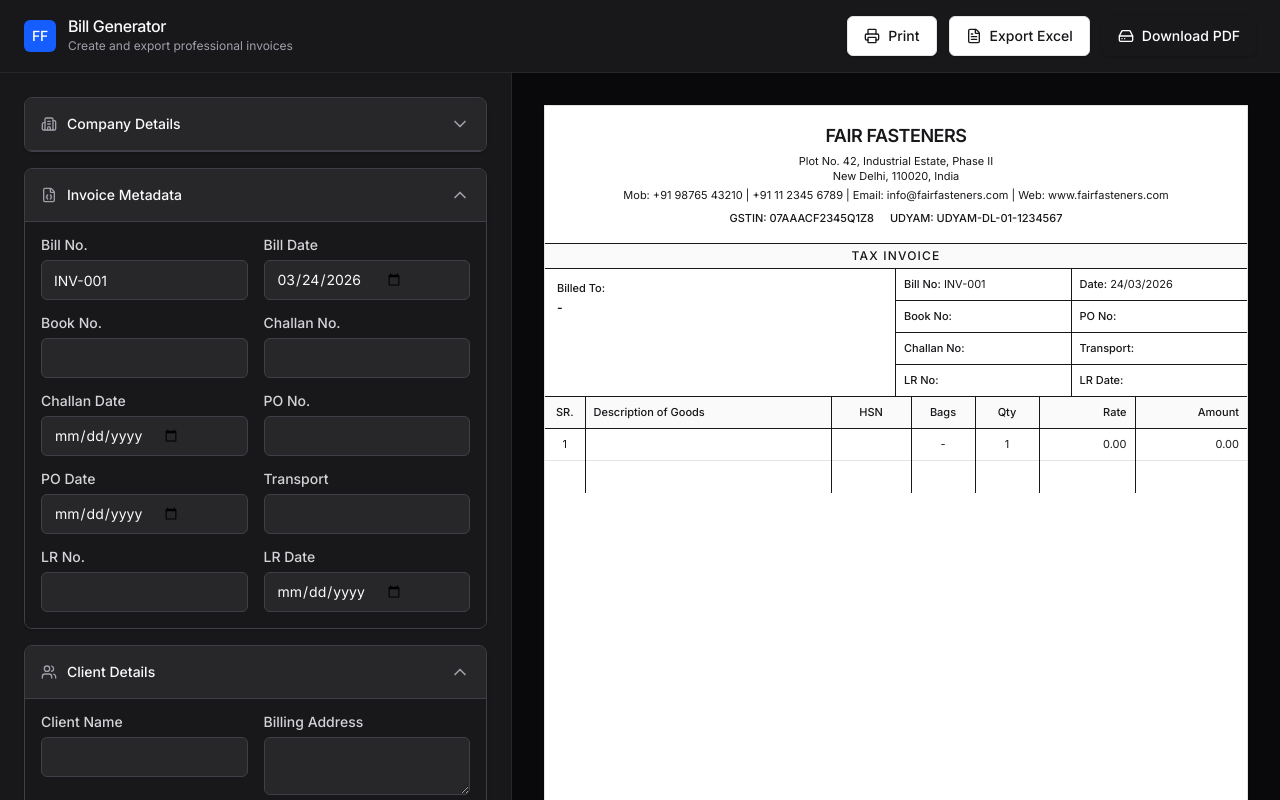
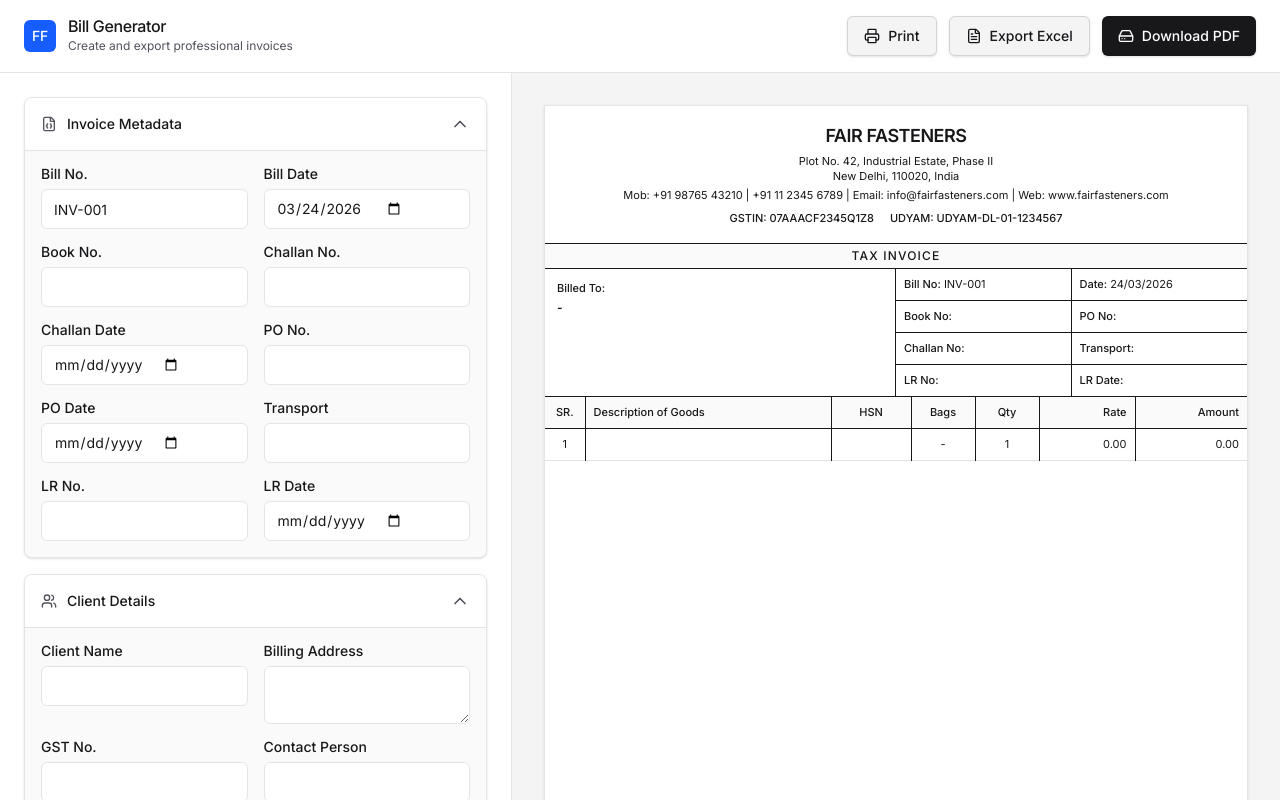
Before and after one commit to Janakarpatel/fairfasteners-bill-generator, a Next.js app in the folder fair-bill-app/: page / in a window 1280 px wide. Built offline with nearby package versions, Linux system fonts and the light colour scheme.

Commit message:
QA: Fixed the line item border format in bill template. (#4)

```diff
--- a/fair-bill-app/app/globals.css
+++ b/fair-bill-app/app/globals.css
@@ -15,12 +15,12 @@
 }
 
 ::-webkit-scrollbar-thumb {
-  background: #d4d4d8;
+  background: #a1a1aa;
   border-radius: 4px;
 }
 
 ::-webkit-scrollbar-thumb:hover {
-  background: #a1a1aa;
+  background: #71717a;
 }
 
 /* Hide number input arrows */
--- a/fair-bill-app/app/layout.tsx
+++ b/fair-bill-app/app/layout.tsx
@@ -11,9 +11,9 @@ export const metadata: Metadata = {
 
 export default function RootLayout({ children }: { children: React.ReactNode }) {
   return (
-    <html lang="en" className="dark">
+    <html lang="en">
       <head></head>
-      <body className={`${inter.className} min-h-screen text-sm bg-zinc-950 text-zinc-50 antialiased`}>
+      <body className={`${inter.className} min-h-screen text-sm bg-white text-zinc-900 antialiased`}>
         {children}
       </body>
     </html>
--- a/fair-bill-app/components/BillGenerator.tsx
+++ b/fair-bill-app/components/BillGenerator.tsx
@@ -153,18 +153,18 @@ export default function BillGenerator() {
   }
 
   return (
-    <div className="flex flex-col h-screen bg-zinc-950">
+    <div className="flex flex-col h-screen bg-white">
       {/* Header */}
-      <header className="bg-zinc-900 border-b border-zinc-800 px-6 py-4 flex items-center justify-between sticky top-0 z-10">
+      <header className="bg-white border-b border-zinc-200 px-6 py-4 flex items-center justify-between sticky top-0 z-10">
         <div className="flex items-center gap-3">
           <div className="w-8 h-8 bg-blue-600 rounded-md flex items-center justify-center text-white font-medium text-sm tracking-tight">
             FF
           </div>
           <div>
-            <h1 className="text-base font-medium tracking-tight text-zinc-50 leading-none">
+            <h1 className="text-base font-medium tracking-tight text-zinc-900 leading-none">
               Bill Generator
             </h1>
-            <p className="text-xs text-zinc-400 mt-1">Create and export professional invoices</p>
+            <p className="text-xs text-zinc-600 mt-1">Create and export professional invoices</p>
           </div>
         </div>
         <div className="flex items-center gap-3">
@@ -187,21 +187,8 @@ export default function BillGenerator() {
       {/* Main Content */}
       <main className="flex-1 overflow-hidden flex flex-col md:flex-row">
         {/* LEFT: FORM */}
-        <div className="w-full md:w-[45%] lg:w-[40%] h-full overflow-y-auto border-r border-zinc-800 bg-zinc-900 p-6">
+        <div className="w-full md:w-[45%] lg:w-[40%] h-full overflow-y-auto border-r border-zinc-200 bg-white p-6">
           <div className="max-w-xl mx-auto flex flex-col gap-4 pb-20">
-
-            <Section title="Company Details" icon="solar:buildings-linear" defaultOpen={false}>
-              <div className="grid grid-cols-1 md:grid-cols-2 gap-4">
-                <Input label="Company Name" value={data.companyName} disabled className="col-span-full" />
-                <Textarea label="Address" value={data.companyAddress} disabled className="col-span-full" rows={2} />
-                <Input label="Mobile 1" value={data.companyMobile1} disabled />
-                <Input label="Mobile 2" value={data.companyMobile2} disabled />
-                <Input label="Email" type="email" value={data.companyEmail} disabled />
-                <Input label="Website" value={data.companyWebsite} disabled />
-                <Input label="GST No." value={data.companyGstNo} disabled />
-                <Input label="UDYAM No." value={data.companyUdyamNo} disabled />
-              </div>
-            </Section>
 
             <Section title="Invoice Metadata" icon="solar:bill-list-linear" defaultOpen={true}>
               <div className="grid grid-cols-1 md:grid-cols-2 gap-4">
@@ -231,11 +218,11 @@ export default function BillGenerator() {
             <Section title="Line Items" icon="solar:box-linear" defaultOpen={true}>
               <div className="flex flex-col gap-6">
                 {data.lineItems.map((item) => (
-                  <div key={item.id} className="relative p-4 border border-zinc-700 bg-zinc-800 rounded-lg group">
+                  <div key={item.id} className="relative p-4 border border-zinc-200 bg-zinc-50 rounded-lg group">
                     {data.lineItems.length > 1 && (
                       <button
                         onClick={() => removeLineItem(item.id)}
-                        className="absolute -top-2.5 -right-2.5 w-6 h-6 bg-zinc-800 border border-zinc-700 rounded-full text-red-400 flex items-center justify-center shadow-sm opacity-0 group-hover:opacity-100 transition-opacity hover:bg-red-900 hover:border-red-700"
+                        className="absolute -top-2.5 -right-2.5 w-6 h-6 bg-white border border-zinc-200 rounded-full text-red-600 flex items-center justify-center shadow-sm opacity-0 group-hover:opacity-100 transition-opacity hover:bg-red-50 hover:border-red-300"
                       >
                         <Trash2 className="w-4 h-4" />
                       </button>
@@ -296,7 +283,7 @@ export default function BillGenerator() {
         </div>
 
         {/* RIGHT: PREVIEW */}
-        <div className="w-full md:w-[55%] lg:w-[60%] h-full overflow-y-auto bg-zinc-950 p-4 md:p-8 flex justify-center">
+        <div className="w-full md:w-[55%] lg:w-[60%] h-full overflow-y-auto bg-zinc-100 p-4 md:p-8 flex justify-center">
           <BillTemplate data={data} calculations={calculations} />
         </div>
       </main>
--- a/fair-bill-app/components/BillTemplate.tsx
+++ b/fair-bill-app/components/BillTemplate.tsx
@@ -124,7 +124,7 @@ export const BillTemplate = ({ data, calculations }: BillTemplateProps) => {
           </thead>
           <tbody>
             {calculations.items.map((item, index) => (
-              <tr key={item.id} className="border-b border-zinc-200 last:border-0 align-top">
+              <tr key={item.id} className="border-b border-zinc-200 align-top">
                 <td className="p-2 border-r border-zinc-900 text-center">{index + 1}</td>
                 <td className="p-2 border-r border-zinc-900 whitespace-pre-wrap">
                   {item.description}
@@ -138,16 +138,6 @@ export const BillTemplate = ({ data, calculations }: BillTemplateProps) => {
                 <td className="p-2 text-right">{formatCurrency(item.amount).replace('₹', '')}</td>
               </tr>
             ))}
-            {/* Spacer row */}
-            <tr>
-              <td className="border-r border-zinc-900 py-4"></td>
-              <td className="border-r border-zinc-900"></td>
-              <td className="border-r border-zinc-900"></td>
-              <td className="border-r border-zinc-900"></td>
-              <td className="border-r border-zinc-900"></td>
-              <td className="border-r border-zinc-900"></td>
-              <td></td>
-            </tr>
           </tbody>
         </table>
       </div>
--- a/fair-bill-app/components/ui.tsx
+++ b/fair-bill-app/components/ui.tsx
@@ -13,8 +13,8 @@ const buttonVariants = cva(
     variants: {
       variant: {
         primary: 'bg-zinc-900 text-white hover:bg-zinc-800 shadow-sm',
-        secondary: 'bg-white text-zinc-900 border border-zinc-200 hover:bg-zinc-50 shadow-sm',
-        danger: 'bg-white text-red-600 border border-zinc-200 hover:bg-red-50 hover:border-red-200',
+        secondary: 'bg-zinc-100 text-zinc-900 border border-zinc-300 hover:bg-zinc-200 shadow-sm',
+        danger: 'bg-red-50 text-red-600 border border-red-200 hover:bg-red-100 hover:border-red-300',
         ghost: 'bg-transparent text-zinc-600 hover:text-zinc-900 hover:bg-zinc-100',
         default: 'bg-primary text-primary-foreground hover:bg-primary/90',
         destructive: 'bg-destructive text-destructive-foreground hover:bg-destructive/90',
@@ -101,7 +101,7 @@ export const Input = React.forwardRef<HTMLInputElement, InputProps>(
     return (
       <div className="flex flex-col gap-2">
         {label && (
-          <label className="text-sm font-medium leading-none peer-disabled:cursor-not-allowed peer-disabled:opacity-70 text-zinc-300 dark:text-zinc-300">
+          <label className="text-sm font-medium leading-none peer-disabled:cursor-not-allowed peer-disabled:opacity-70 text-zinc-900">
             {label}
           </label>
         )}
@@ -111,7 +111,7 @@ export const Input = React.forwardRef<HTMLInputElement, InputProps>(
           value={value ?? ''}
           onChange={handleChange}
           className={cn(
-            'flex h-10 w-full rounded-md border border-zinc-700 bg-zinc-800 px-3 py-2 text-sm text-zinc-50 ring-offset-background file:border-0 file:bg-transparent file:text-sm file:font-medium file:text-foreground placeholder:text-zinc-500 focus-visible:outline-none focus-visible:ring-2 focus-visible:ring-blue-500 focus-visible:ring-offset-2 focus-visible:ring-offset-zinc-900 disabled:cursor-not-allowed disabled:opacity-50',
+            'flex h-10 w-full rounded-md border border-zinc-200 bg-white px-3 py-2 text-sm text-zinc-900 ring-offset-background file:border-0 file:bg-transparent file:text-sm file:font-medium file:text-foreground placeholder:text-zinc-400 focus-visible:outline-none focus-visible:ring-2 focus-visible:ring-blue-500 focus-visible:ring-offset-2 focus-visible:ring-offset-white disabled:cursor-not-allowed disabled:opacity-50',
             className
           )}
           ref={ref}
@@ -142,7 +142,7 @@ export const Textarea = React.forwardRef<HTMLTextAreaElement, TextareaProps>(
     return (
       <div className="flex flex-col gap-2">
         {label && (
-          <label className="text-sm font-medium leading-none peer-disabled:cursor-not-allowed peer-disabled:opacity-70 text-zinc-300 dark:text-zinc-300">
+          <label className="text-sm font-medium leading-none peer-disabled:cursor-not-allowed peer-disabled:opacity-70 text-zinc-900">
             {label}
           </label>
         )}
@@ -152,7 +152,7 @@ export const Textarea = React.forwardRef<HTMLTextAreaElement, TextareaProps>(
           onChange={handleChange}
           rows={rows}
           className={cn(
-            'flex w-full rounded-md border border-zinc-700 bg-zinc-800 px-3 py-2 text-sm text-zinc-50 ring-offset-background placeholder:text-zinc-500 focus-visible:outline-none focus-visible:ring-2 focus-visible:ring-blue-500 focus-visible:ring-offset-2 focus-visible:ring-offset-zinc-900 disabled:cursor-not-allowed disabled:opacity-50 resize-y',
+            'flex w-full rounded-md border border-zinc-200 bg-white px-3 py-2 text-sm text-zinc-900 ring-offset-background placeholder:text-zinc-400 focus-visible:outline-none focus-visible:ring-2 focus-visible:ring-blue-500 focus-visible:ring-offset-2 focus-visible:ring-offset-white disabled:cursor-not-allowed disabled:opacity-50 resize-y',
             className
           )}
           ref={ref}
@@ -179,19 +179,19 @@ export const Section = ({ title, icon, children, defaultOpen = false }: SectionP
 
   return (
     <CollapsiblePrimitive.Root open={isOpen} onOpenChange={setIsOpen}>
-      <div className="border border-zinc-700 rounded-lg bg-zinc-900 overflow-hidden shadow-sm dark:border-zinc-700 dark:bg-zinc-900">
+      <div className="border border-zinc-200 rounded-lg bg-zinc-50 overflow-hidden shadow-sm">
         <CollapsiblePrimitive.Trigger asChild>
-          <button className="w-full flex items-center justify-between p-4 bg-zinc-800 hover:bg-zinc-700 transition-colors border-b border-zinc-700 dark:bg-zinc-800 dark:hover:bg-zinc-700">
-            <div className="flex items-center gap-2.5 text-zinc-50 dark:text-zinc-50">
-              {iconComponent && <span className="flex items-center text-zinc-400 dark:text-zinc-400">{iconComponent}</span>}
+          <button className="w-full flex items-center justify-between p-4 bg-white hover:bg-zinc-100 transition-colors border-b border-zinc-200">
+            <div className="flex items-center gap-2.5 text-zinc-900">
+              {iconComponent && <span className="flex items-center text-zinc-600">{iconComponent}</span>}
               <span className="font-medium text-sm">{title}</span>
             </div>
             <ChevronDown
-              className={`h-5 w-5 text-zinc-400 transition-transform duration-200 dark:text-zinc-400 ${isOpen ? 'rotate-180' : ''}`}
+              className={`h-5 w-5 text-zinc-600 transition-transform duration-200 ${isOpen ? 'rotate-180' : ''}`}
             />
           </button>
         </CollapsiblePrimitive.Trigger>
-        <CollapsiblePrimitive.Content className="p-4 bg-zinc-900 dark:bg-zinc-900">
+        <CollapsiblePrimitive.Content className="p-4 bg-zinc-50">
           {children}
         </CollapsiblePrimitive.Content>
       </div>
```
